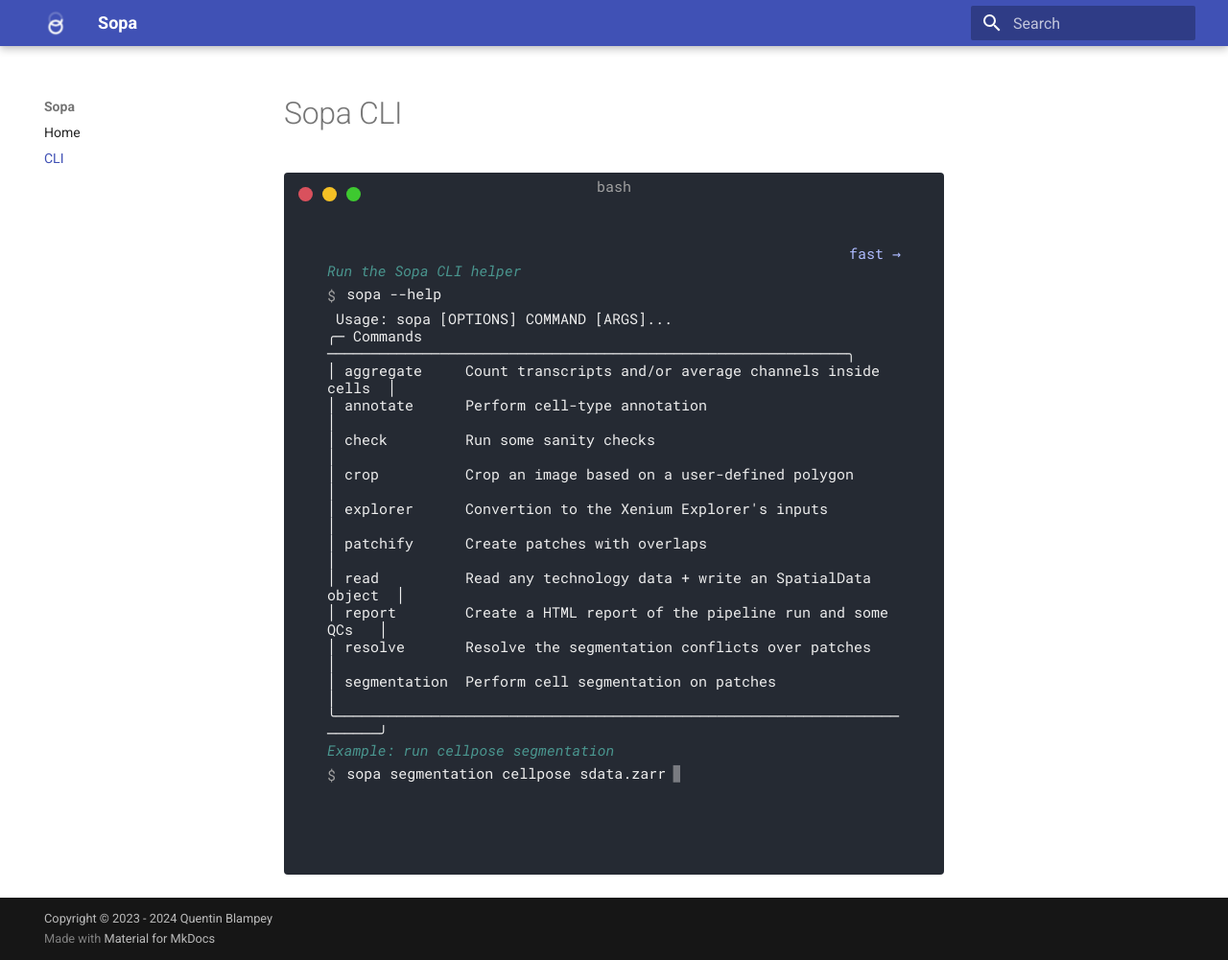
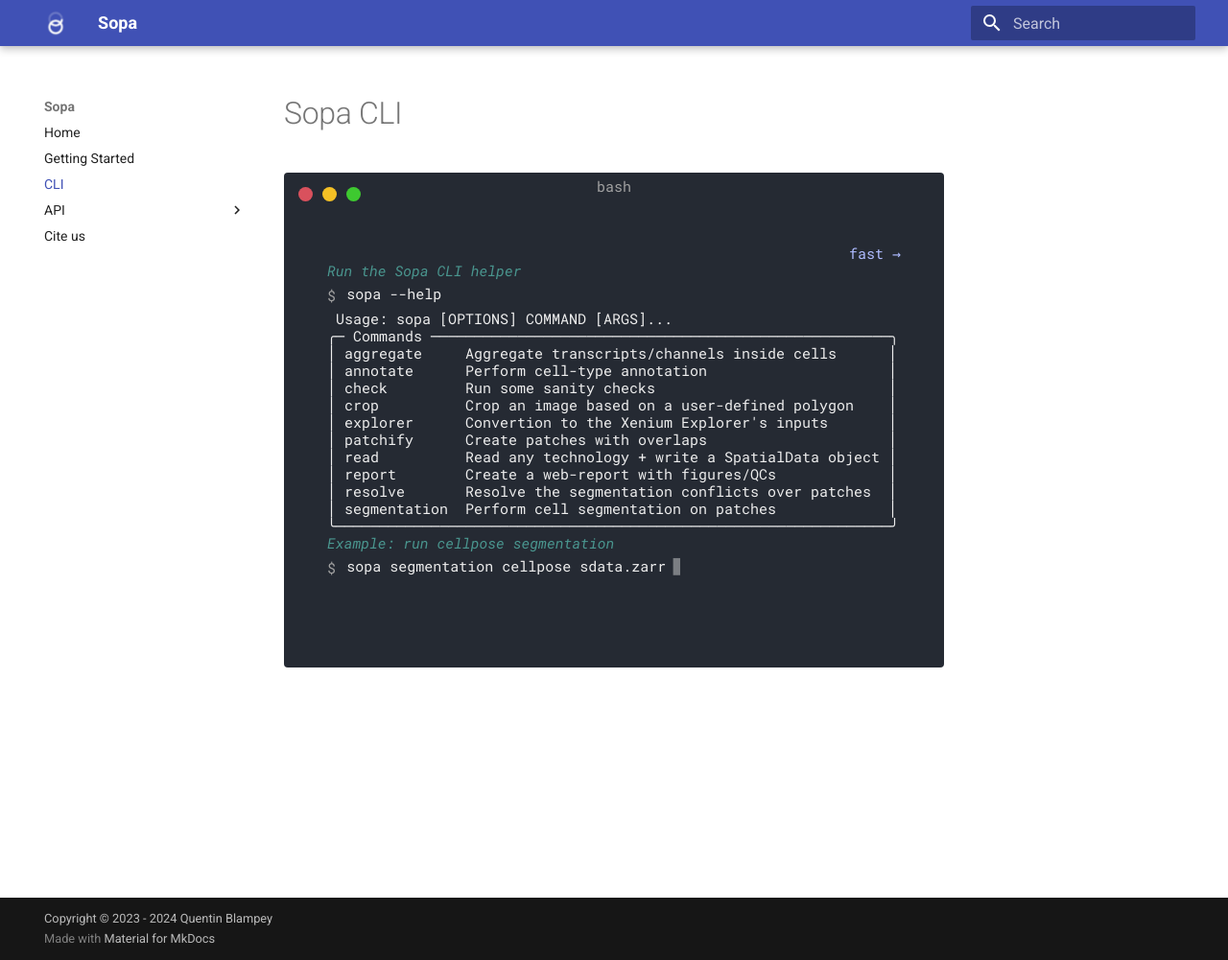
Before and after one commit to gustaveroussy/sopa, an MkDocs documentation site: the page built from docs/cli.md, in a window 1280 px wide and 1001 px high. Shown: the whole window at 96% size. Built offline with MkDocs 1.6.1 and Material for MkDocs 9.7.7, drawn with Linux system fonts in a browser that asks for light colours.

```diff
--- a/docs/cli.md
+++ b/docs/cli.md
@@ -4,18 +4,18 @@
 // Run the Sopa CLI helper
 $ sopa --help
  Usage: sopa [OPTIONS] COMMAND [ARGS]...
-╭─ Commands ────────────────────────────────────────────────────────────╮
-│ aggregate     Count transcripts and/or average channels inside cells  │
-│ annotate      Perform cell-type annotation                            │
-│ check         Run some sanity checks                                  │
-│ crop          Crop an image based on a user-defined polygon           │
-│ explorer      Convertion to the Xenium Explorer's inputs              │
-│ patchify      Create patches with overlaps                            │
-│ read          Read any technology data + write an SpatialData object  │
-│ report        Create a HTML report of the pipeline run and some QCs   │
-│ resolve       Resolve the segmentation conflicts over patches         │
-│ segmentation  Perform cell segmentation on patches                    │
-╰───────────────────────────────────────────────────────────────────────╯
+╭─ Commands ─────────────────────────────────────────────────────╮
+│ aggregate     Aggregate transcripts/channels inside cells      │
+│ annotate      Perform cell-type annotation                     │
+│ check         Run some sanity checks                           │
+│ crop          Crop an image based on a user-defined polygon    │
+│ explorer      Convertion to the Xenium Explorer's inputs       │
+│ patchify      Create patches with overlaps                     │
+│ read          Read any technology + write a SpatialData object │
+│ report        Create a web-report with figures/QCs             │
+│ resolve       Resolve the segmentation conflicts over patches  │
+│ segmentation  Perform cell segmentation on patches             │
+╰────────────────────────────────────────────────────────────────╯
 // Example: run cellpose segmentation
 $ sopa segmentation cellpose sdata.zarr
 ... [Logs] ...
--- a/mkdocs.yml
+++ b/mkdocs.yml
@@ -7,9 +7,15 @@ theme:
   favicon: assets/sopa_favicon.png
 nav:
   - Home: index.md
+  - Getting Started: getting_started.md
   - CLI: cli.md
+  - API:
+    - sopa.segmentation:
+      - sopa.segmentation.shapes: api/segmentation/shapes.md
+  - Cite us: cite_us.md
 plugins:
   - search
+  - mkdocstrings
 markdown_extensions:
   - admonition
   - attr_list
```
Also changed, not shown: README.md (+1 -1 lines), docs/api/segmentation/shapes.md (added, +1 -0 lines), docs/cite_us.md (added, +9 -0 lines), docs/index.md (+8 -3 lines), pyproject.toml (+12 -2 lines), docs/getting_started.md (added), 3 other files.
